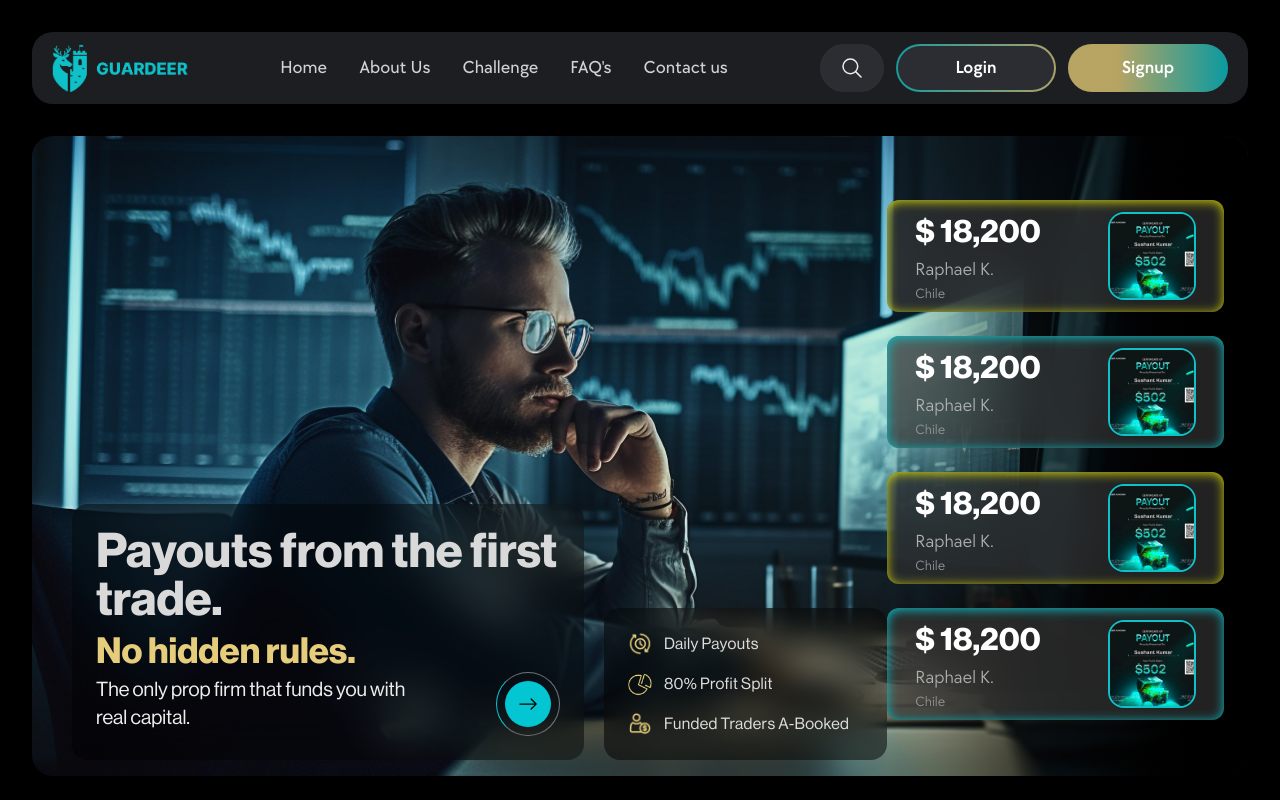
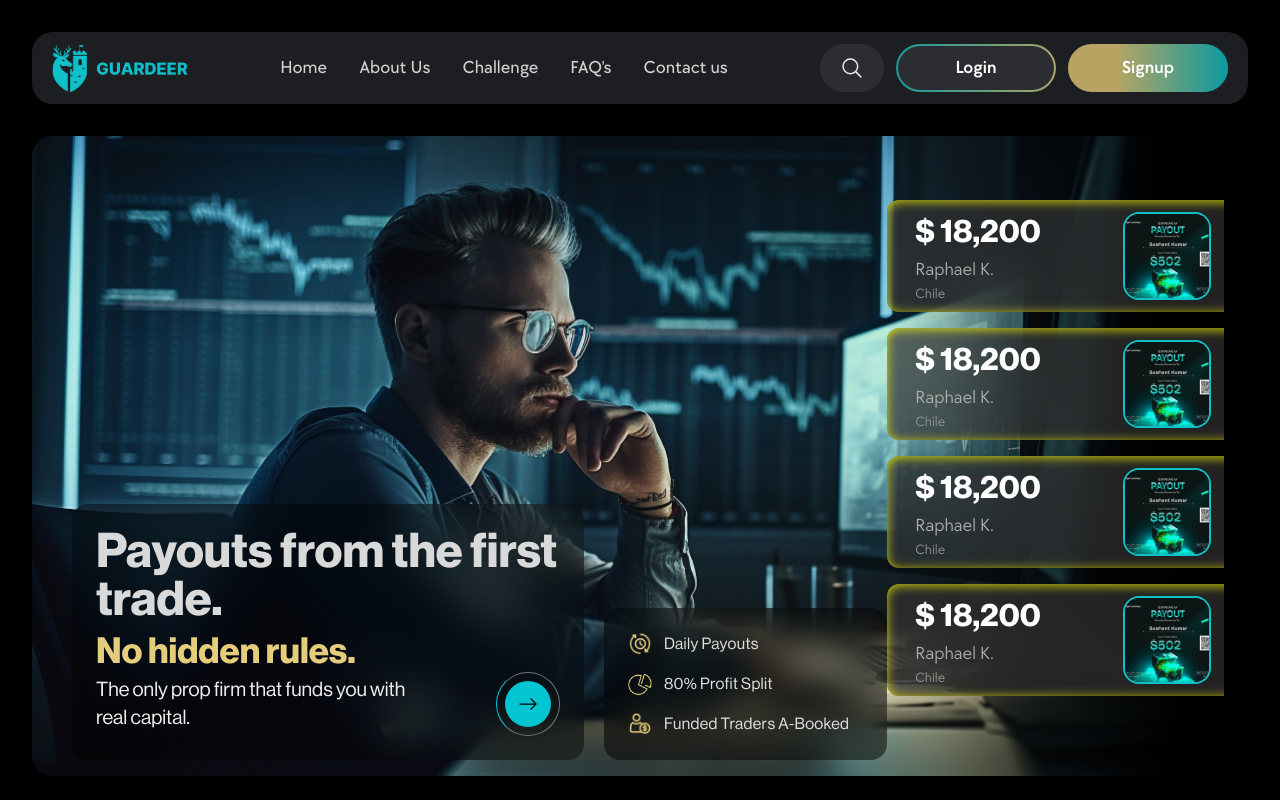
Before and after one commit to Netpuppys/guardeer, a Next.js app: page / in a window 1280 px wide. Shown: the top 800 px of the page. Built offline with nearby package versions, Linux system fonts and the light colour scheme.

Commit message:
Banner change

```diff
--- a/app/components/Homepage/Banner.jsx
+++ b/app/components/Homepage/Banner.jsx
@@ -1,27 +1,26 @@
-'use client'
+"use client";
 
 import backgroundImage from "../../../public/background/backgroundImage.png";
 import { BsArrowRight } from "react-icons/bs";
 import Image from "next/image";
 import dailyPayouts from "../../../public/icons/dailyPayouts.png";
 import profitSplit from "../../../public/icons/profitSplit.png";
-import fundedTraders from "../../../public/icons/fundedTraders.png"
-import payoutCardBackground from "../../../public/background/payoutCardBackground.jpeg"
-
-const Card = ({  }) => {
-
+import fundedTraders from "../../../public/icons/fundedTraders.png";
+import payoutCardBackground from "../../../public/background/payoutCardBackground.jpeg";
+import { Swiper, SwiperSlide } from "swiper/react";
+import { Autoplay } from "swiper/modules"; // Updated import for modules
+import "swiper/css";
+import "swiper/css/pagination";
+import "swiper/css/navigation";
+const Card = ({}) => {
   return (
     <div className="rounded-xl shadow-[0px_1.491px_10.597px_0px_rgba(255,252,0,0.80)_inset] even:shadow-[0px_1.491px_10.597px_0px_#0EC0C8_inset] h-28 w-full px-7 py-3 flex items-center justify-between bg-[#313131] bg-opacity-70 backdrop-blur-xl">
       <div className="w-fit">
         <p className="text-[2rem] text-white font-neuehaas font-bold">
           $ 18,200
         </p>
-          <p className="text-[#B0B0B0] text-[1.14rem] font-ttc">
-            Raphael K.
-          </p>
-          <p className="text-[#949494] text-sm font-ttc">
-            Chile
-          </p>
+        <p className="text-[#B0B0B0] text-[1.14rem] font-ttc">Raphael K.</p>
+        <p className="text-[#949494] text-sm font-ttc">Chile</p>
       </div>
       <div className="h-full rounded-2xl aspect-square border-2 border-[#E5CD7C] even:border-[#0EC0C8] flex items-center justify-center overflow-hidden">
         <Image
@@ -31,14 +30,12 @@ const Card = ({  }) => {
         />
       </div>
     </div>
-    )
-}
+  );
+};
 
 const Banner = () => {
   return (
-    <div
-      className="w-full flex items-end justify-between h-[calc(100vh-10.5rem)] min-h-[40rem] relative overflow-hidden rounded-[1.3rem]  border-opacity-20 border-text-light-gray"
-    >
+    <div className="w-full flex items-end justify-between h-[calc(100vh-10.5rem)] min-h-[40rem] relative overflow-hidden rounded-[1.3rem]  border-opacity-20 border-text-light-gray">
       <Image
         src={backgroundImage}
         className="absolute w-full h-full object-cover"
@@ -86,18 +83,47 @@ const Banner = () => {
       </div>
       <div className="z-10 animate-slide-left w-fit pr-6 h-full top-0 right-0 overflow-hidden bg-black-right-gradient flex items-center">
         <div className="py-8 w-[22rem] relative h-[36rem] flex flex-col items-start justify-start gap-6 overflow-y-scroll no-scrollbar">
+          <Swiper
+            autoplay={{
+              delay: 0,
+              disableOnInteraction: false,
+            }}
+            speed={3000}
+            slidesPerView={4}
+            direction="vertical"
+            loop={true}
+            modules={[Autoplay]}
+            className="mySwiper w-[22rem]"
+          >
+            <SwiperSlide className="w-full h-fit">
               <Card />
+            </SwiperSlide>
+            <SwiperSlide className="w-full">
               <Card />
+            </SwiperSlide>
+            <SwiperSlide className="w-full">
               <Card />
+            </SwiperSlide>
+            <SwiperSlide className="w-full">
               <Card />
+            </SwiperSlide>
+            <SwiperSlide className="w-full">
               <Card />
+            </SwiperSlide>
+            <SwiperSlide className="w-full">
               <Card />
+            </SwiperSlide>
+            <SwiperSlide className="w-full">
               <Card />
+            </SwiperSlide>
+            <SwiperSlide className="w-full">
               <Card />
+            </SwiperSlide>
+          </Swiper>
         </div>
       </div>
     </div>
-  )
-}
+  );
+};
 
-export default Banner
+export default Banner;
--- a/package.json
+++ b/package.json
@@ -20,6 +20,7 @@
     "react-dom": "^19.0.0",
     "react-fast-marquee": "^1.6.5",
     "react-icons": "^5.4.0",
+    "swiper": "^11.2.1",
     "tailwind-merge": "^2.6.0",
     "tailwindcss-animate": "^1.0.7"
   },
```
Also changed, not shown: 1 other file (tests, documents, lock files or other folders). Lines whose indentation alone changed are shown as unchanged.
